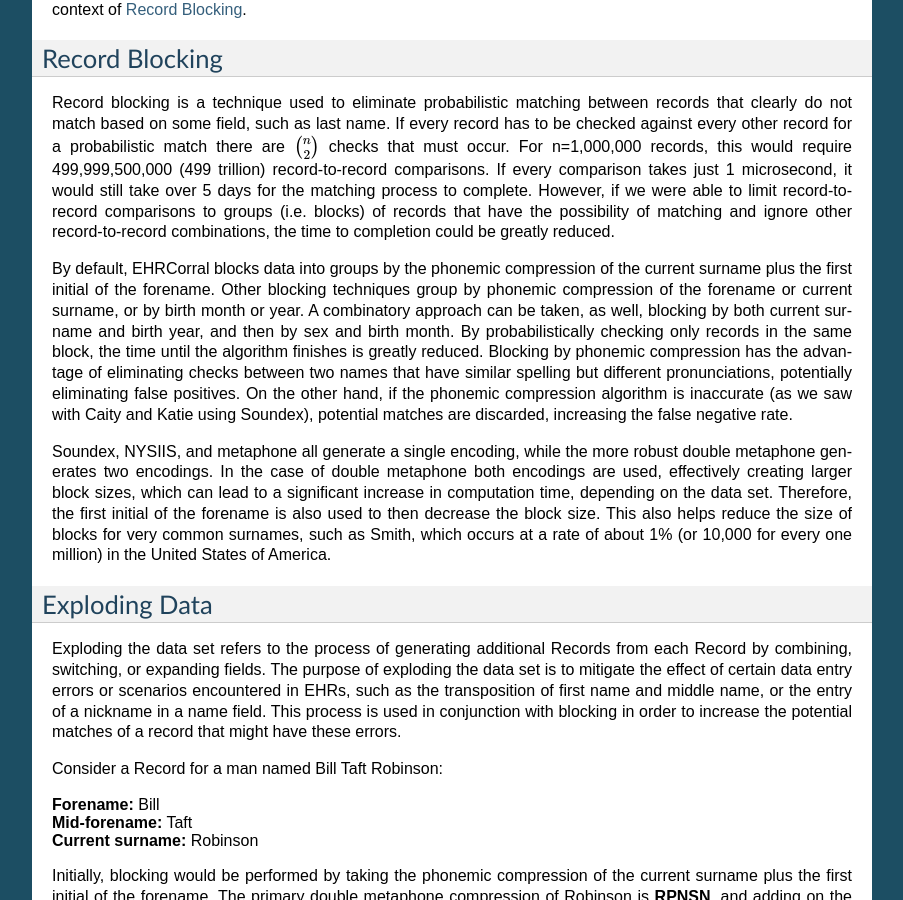
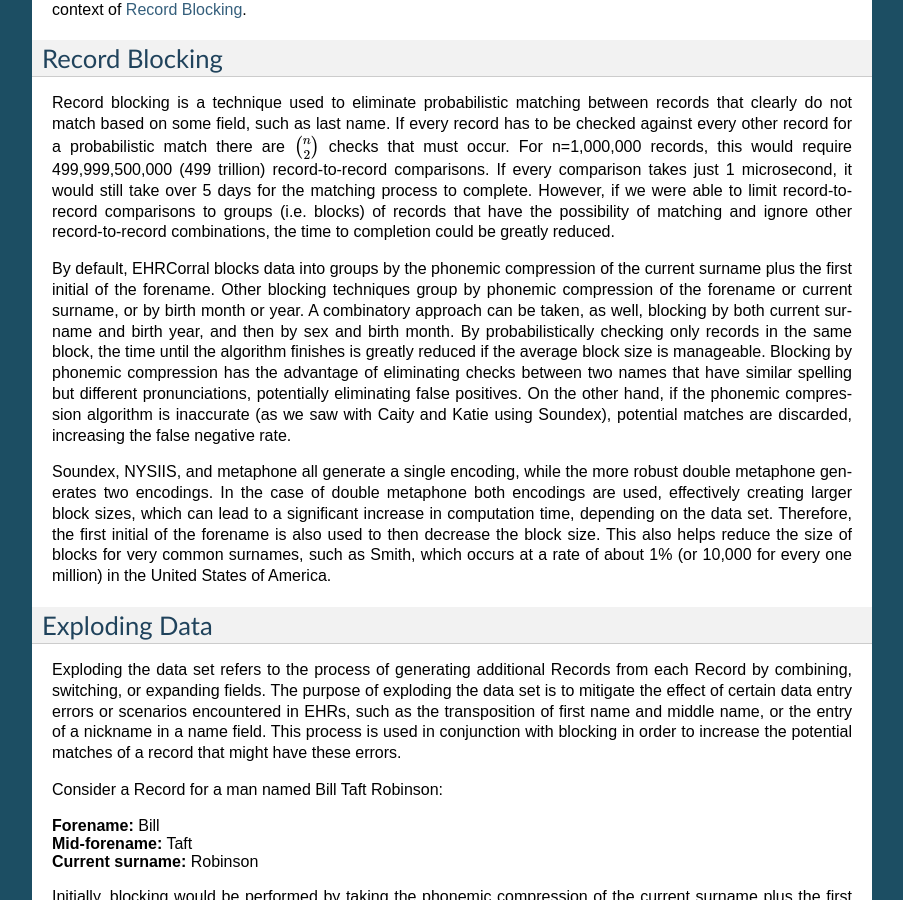
Before and after one commit to nsh87/ehrcorral, a Sphinx documentation site: the page built from docs/overview.rst, in a window 1280 px wide and 900 px high, scrolled down 1515 px. Shown: the whole window, without its empty margins (198-1101 px from the left). Built offline with Sphinx 7.4.7, drawn with Linux system fonts in a browser that asks for light colours; formulas are drawn with MathJax 3.

Commit message:
Another update to Record Blocking docs

```diff
--- a/docs/overview.rst
+++ b/docs/overview.rst
@@ -120,12 +120,12 @@ techniques group by phonemic compression of the forename or current surname, or
 by birth month or year. A combinatory approach can be taken, as well, blocking
 by both current surname and birth year, and then by sex and birth month. By
 probabilistically checking only records in the same block, the time until the
-algorithm finishes is greatly reduced. Blocking by phonemic compression has the
-advantage of eliminating checks between two names that have similar spelling but
-different pronunciations, potentially eliminating false positives. On the other
-hand, if the phonemic compression algorithm is inaccurate (as we saw with Caity
-and Katie using Soundex), potential matches are discarded, increasing the false
-negative rate.
+algorithm finishes is greatly reduced if the average block size is manageable.
+Blocking by phonemic compression has the advantage of eliminating checks between
+two names that have similar spelling but different pronunciations, potentially
+eliminating false positives. On the other hand, if the phonemic compression
+algorithm is inaccurate (as we saw with Caity and Katie using Soundex),
+potential matches are discarded, increasing the false negative rate.
 
 Soundex, NYSIIS, and metaphone all generate a single encoding, while the more
 robust double metaphone generates two encodings. In the case of double
```
